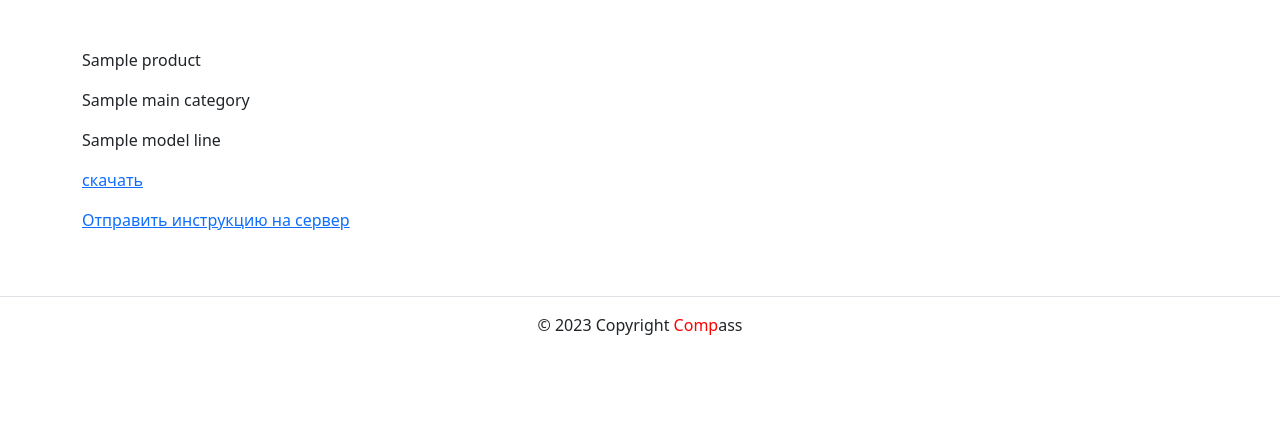
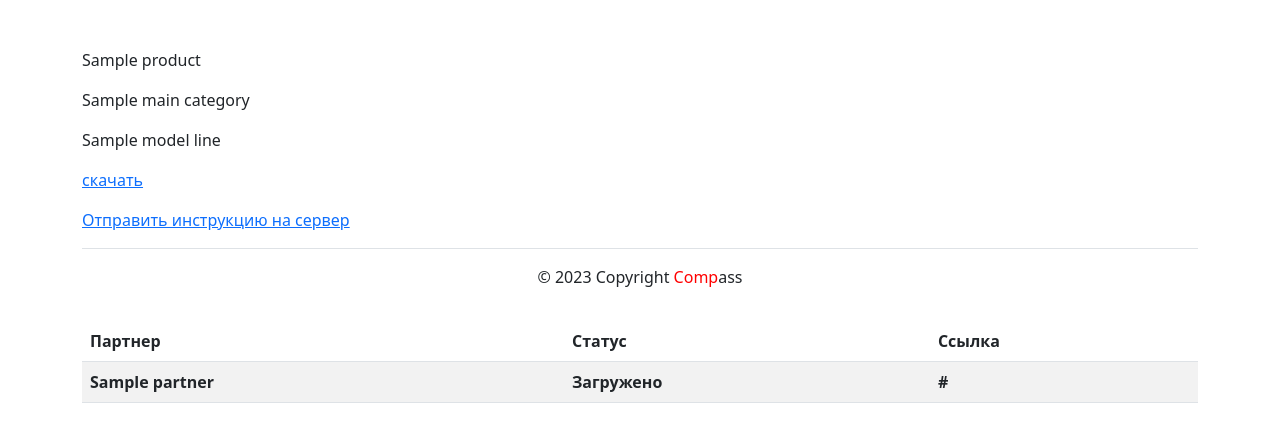
Before and after one commit to sibwinter/compass, a Django app: template compass/templates/products/product_detail.html in a window 1280 px wide. Shown: the part 56-498 px from the top of the page. Run offline with Django 3.2, Linux system fonts and the light colour scheme; the template is opened without the code that fills it: most values are stand-ins (such as "Sample title", 1, 10 or a date in 2020); lists and menus that the app fills with data are empty; some libraries are stand-ins or nearby versions.

Commit message:
some new features. add statuses to template

```diff
--- a/compass/products/admin.py
+++ b/compass/products/admin.py
@@ -27,8 +27,3 @@
 @admin.register(Model_line)
 class Model_lineAdmin(admin.ModelAdmin):
     list_display = ('name',)
-
-
-@admin.register(Product_on_partner_status)
-class Product_on_partner_statusAdmin(admin.ModelAdmin):
-    list_display=('product','partner', 'status')
--- a/compass/products/forms.py
+++ b/compass/products/forms.py
@@ -1,6 +1,7 @@
 from django.forms import ModelForm
 
 from .models import Product
+
 
 class ProductForm(ModelForm):
     class Meta:
--- a/compass/products/models.py
+++ b/compass/products/models.py
@@ -100,6 +100,7 @@
         Product,
         verbose_name="Продукт",
         on_delete=models.CASCADE,
+        related_name='partner_status'
     )
     status = models.BooleanField(
         verbose_name="Залит на сайт"
@@ -108,6 +109,7 @@
         Partner,
         verbose_name="Партнер",
         on_delete=models.CASCADE,
+        related_name='partner_status'
     )
     link = models.CharField(
         max_length=250,
@@ -115,6 +117,9 @@
         verbose_name='ссылка на продукт у партнера'
     )
 
+    def __str__(self):
+        return 'Залито' if self.status else 'Не залито'
+
     class Meta:
         verbose_name = 'Продукция у партнера'
         verbose_name_plural = 'Продукция у партнера'
--- a/compass/templates/products/product_detail.html
+++ b/compass/templates/products/product_detail.html
@@ -19,7 +19,31 @@
                {%else %}
                 <a href="{% url 'products:shoot_instruction_to_server' product.pk %}"> Отправить инструкцию на сервер<p></a>
                {%endif%}
+
         </article>
+
+        <div class="bd-example-snippet bd-code-snippet"><div class="bd-example m-0 border-0">
+          <table class="table table-striped">
+
+              <thead>
+              <tr>
+                <th scope="col">Партнер</th>
+                <th scope="col">Статус</th>
+                <th scope="col">Ссылка</th>
+              </tr>
+              </thead>
+              <tbody>
+                {% for status in statuses %}
+                <tr>
+                  <th scope="row">{{ status.partner.name}}</th>
+                  {% if status.status %}
+                    <th>Загружено</th>
+                  {% else %}
+                    <th> Не загружено</th>
+                  {% endif %}
+                  <th>{{status.link}}</th>
+                </tr>
+                {% endfor %}
       </div>
 
 
```
Also changed, not shown: compass/products/views.py (+9 -8 lines), compass/products/migrations/0004_alter_product_on_partner_status_partner.py (added), compass/products/migrations/0005_alter_product_on_partner_status_partner_and_more.py (added).
